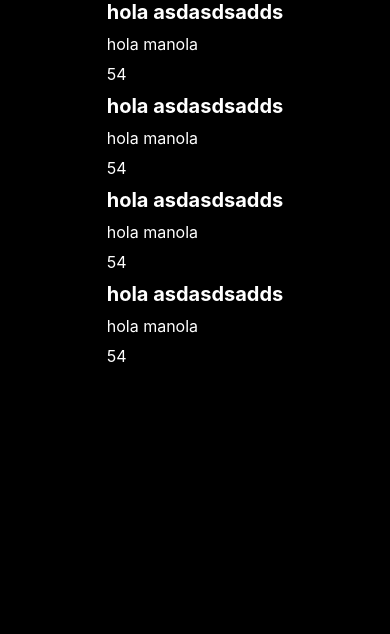
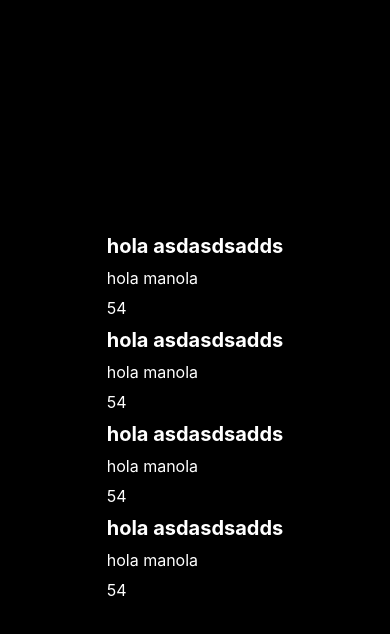
Before and after one commit to rjnocelli/react_native_tutorial, a React Native app: screen / in a window 390 px wide. Shown: the top 634 px of the page. Built offline with nearby package versions, Linux system fonts and the light colour scheme.

Commit message:
implement insets

```diff
--- a/App.js
+++ b/App.js
@@ -1,13 +1,16 @@
 import { StatusBar } from "expo-status-bar";
 import { StyleSheet, View } from "react-native";
+import { SafeAreaProvider } from "react-native-safe-area-context";
 import { Main } from "./components/Main";
 
 export default function App() {
   return (
-    <View style={styles.container}>
-      <StatusBar style="light" />
-      <Main />
-    </View>
+    <SafeAreaProvider>
+      <View style={styles.container}>
+        <StatusBar style="light" />
+        <Main />
+      </View>
+    </SafeAreaProvider>
   );
 }
 
--- a/components/Main.jsx
+++ b/components/Main.jsx
@@ -1,9 +1,12 @@
 import { StyleSheet, Text, View, ScrollView } from "react-native";
 import { useEffect, useState } from "react";
 import { getLatestGames } from "../lib/metacritic";
+import { useSafeAreaInsets } from "react-native-safe-area-context";
 
 export function Main() {
   const [games, setGames] = useState([]);
+  const insets = useSafeAreaInsets();
+
   useEffect(() => {
     getLatestGames().then((games) => {
       setGames(games);
@@ -11,7 +14,7 @@ export function Main() {
   }, []);
 
   return (
-    <>
+    <View style={{ paddingTop: insets.top, paddingBottom: insets.bottom }}>
       <ScrollView>
         {games.map((game) => (
           <View key={game.slug} style={styles.card}>
@@ -22,7 +25,7 @@ export function Main() {
           </View>
         ))}
       </ScrollView>
-    </>
+    </View>
   );
 }
 
```
